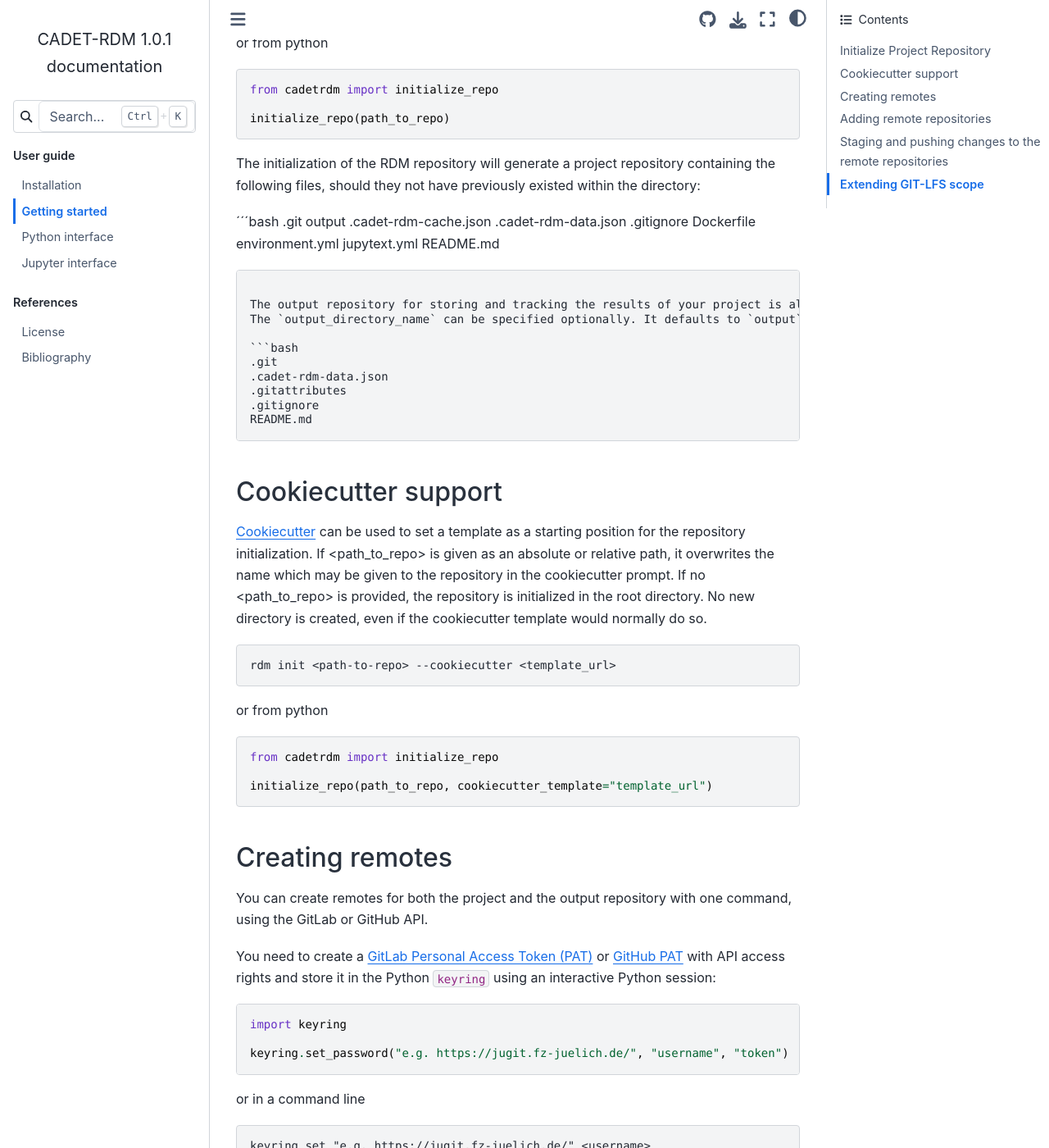
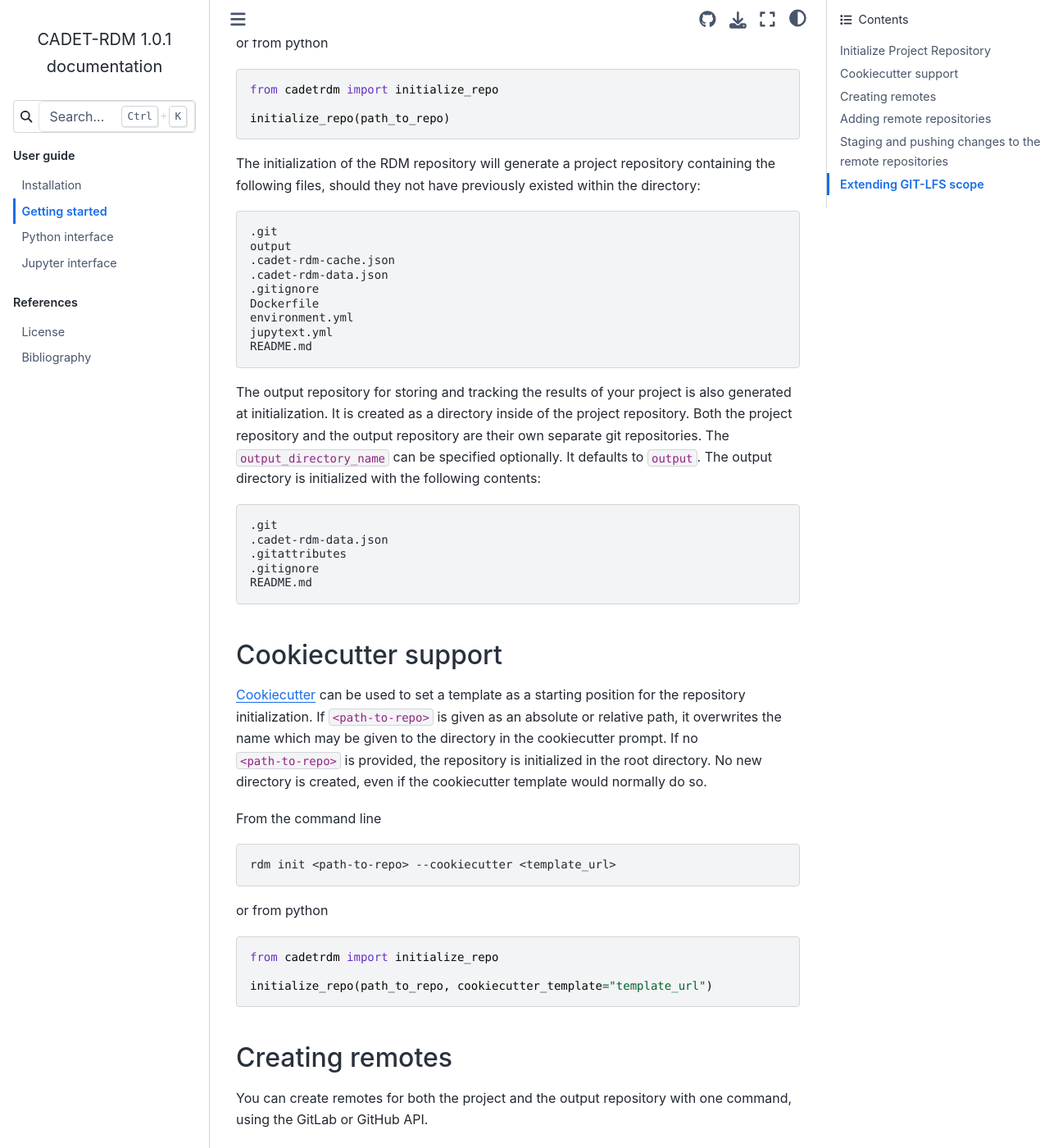
Before and after one commit to cadet/CADET-RDM, a Sphinx documentation site: the page built from docs/source/user_guide/getting-started.md, in a window 1280 px wide and 1400 px high, scrolled down 620 px. Shown: the whole window at 82% size. Built offline with Sphinx 7.4.7 and the Sphinx Book theme 1.1.4, drawn with Linux system fonts in a browser that asks for light colours; pages that are not in the unit, such as notebooks, are missing from menus; some of the changed text lies outside the part shown.

Commit message:
Fix typos

````diff
--- a/docs/source/user_guide/getting-started.md
+++ b/docs/source/user_guide/getting-started.md
@@ -6,9 +6,9 @@
 ## Initialize Project Repository
 
 Create a new project repository or convert an existing repository into a CADET-RDM repository.
-- If no <path-to-repo> is provided, the repository is initialized in the root directory without creating a new directory.
-- If <path-to-repo> is given as a relative path (e.g. "repository_name"), a new directory with that name is created inside the root directory.
-- If <path-to-repo> is given as an absolute path (e.g. C:\Users\me\projects\myrepo), a new directory is created at the specified location.
+- If no `<path-to-repo>` is provided, the repository is initialized in the root directory without creating a new directory.
+- If `<path-to-repo>` is given as a relative path (e.g. "repository_name"), a new directory with that name is created inside the root directory.
+- If `<path-to-repo>` is given as an absolute path (e.g. C:\Users\me\projects\myrepo), a new directory is created at the specified location.
 
 ```bash
 rdm init <path-to-repo>
@@ -24,7 +24,7 @@
 
 The initialization of the RDM repository will generate a project repository containing the following files, should they not have previously existed within the directory:
 
-´´´bash
+```bash
 .git
 output
 .cadet-rdm-cache.json
@@ -50,8 +50,9 @@
 ## Cookiecutter support
 
 [Cookiecutter](https://github.com/cookiecutter/cookiecutter) can be used to set a template as a starting position for the repository initialization.
-If <path_to_repo> is given as an absolute or relative path, it overwrites the name which may be given to the repository in the cookiecutter prompt. If no <path_to_repo> is provided, the repository is initialized in the root directory. No new directory is created, even if the cookiecutter template would normally do so.
+If `<path-to-repo>` is given as an absolute or relative path, it overwrites the name which may be given to the directory in the cookiecutter prompt. If no `<path-to-repo>` is provided, the repository is initialized in the root directory. No new directory is created, even if the cookiecutter template would normally do so.
 
+From the command line
 
 ```bash
 rdm init <path-to-repo> --cookiecutter <template_url>
````
